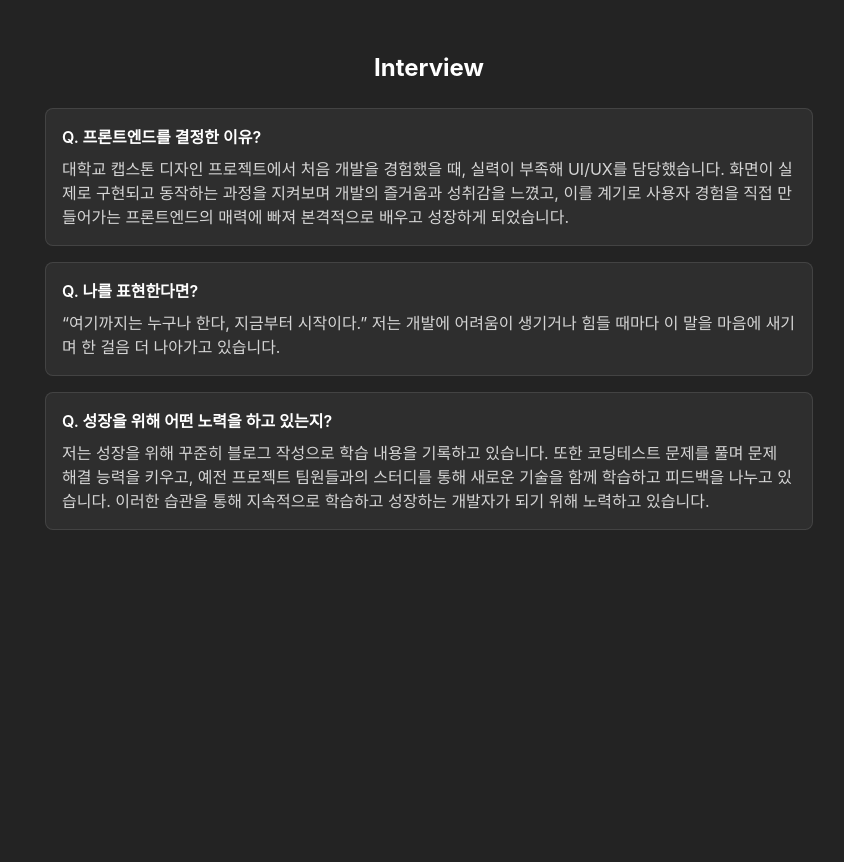
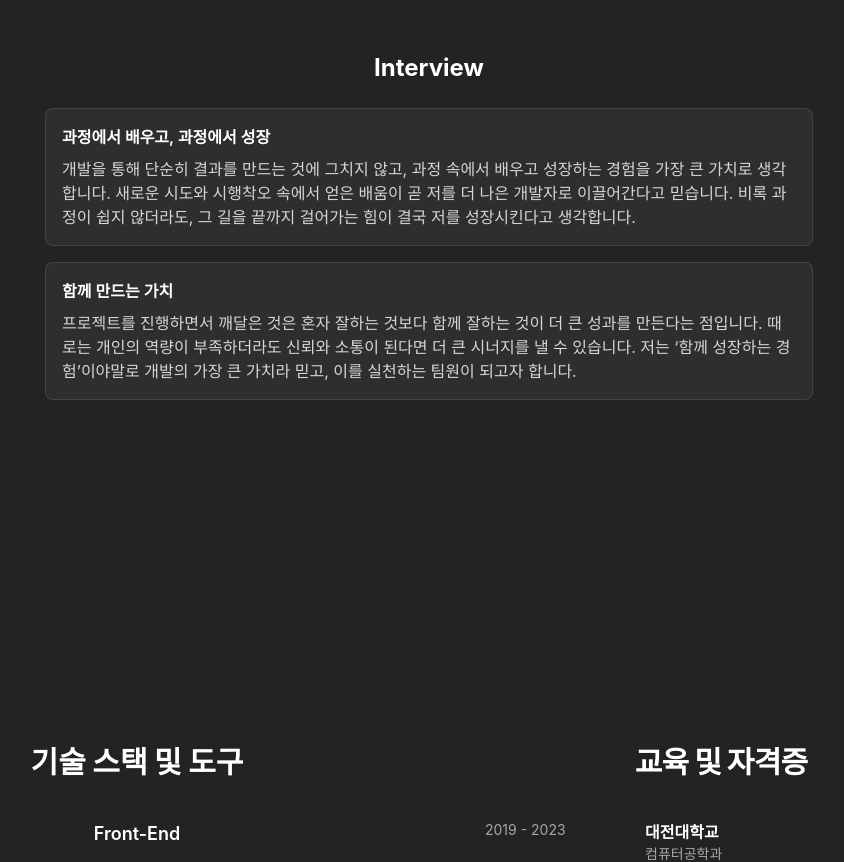
Before and after one commit to gusdn6288/portfolio, a React (Vite) app in the folder my-portfolio/: page / in a window 1280 px wide. Shown: the part 1580-2442 px from the top of the page, without its empty margins (211-1055 px from the left). Built offline with nearby package versions, Linux system fonts and the light colour scheme; no server answers.

Commit message:
텍스트수정

```diff
--- a/my-portfolio/src/section/AboutSection.tsx
+++ b/my-portfolio/src/section/AboutSection.tsx
@@ -24,36 +24,25 @@ export default function AboutSection() {
       <div className="space-y-4 max-w-3xl mx-auto">
         <div className="rounded-lg bg-white/5 border border-white/10 p-4 text-left">
           <p className="font-semibold mb-2 text-white">
-            Q. 프론트엔드를 결정한 이유?
+            과정에서 배우고, 과정에서 성장{" "}
           </p>
           <p className="text-white/80">
-            대학교 캡스톤 디자인 프로젝트에서 처음 개발을 경험했을 때, 실력이
-            부족해 UI/UX를 담당했습니다. 화면이 실제로 구현되고 동작하는 과정을
-            지켜보며 개발의 즐거움과 성취감을 느꼈고, 이를 계기로 사용자 경험을
-            직접 만들어가는 프론트엔드의 매력에 빠져 본격적으로 배우고 성장하게
-            되었습니다.
+            개발을 통해 단순히 결과를 만드는 것에 그치지 않고, 과정 속에서
+            배우고 성장하는 경험을 가장 큰 가치로 생각합니다. 새로운 시도와
+            시행착오 속에서 얻은 배움이 곧 저를 더 나은 개발자로 이끌어간다고
+            믿습니다. 비록 과정이 쉽지 않더라도, 그 길을 끝까지 걸어가는 힘이
+            결국 저를 성장시킨다고 생각합니다.
           </p>
         </div>
 
         <div className="rounded-lg bg-white/5 border border-white/10 p-4 text-left">
-          <p className="font-semibold mb-2 text-white">Q. 나를 표현한다면?</p>
+          <p className="font-semibold mb-2 text-white">함께 만드는 가치</p>
           <p className="text-white/80">
-            “여기까지는 누구나 한다, 지금부터 시작이다.” 저는 개발에 어려움이
-            생기거나 힘들 때마다 이 말을 마음에 새기며 한 걸음 더 나아가고
-            있습니다.
-          </p>
-        </div>
-
-        <div className="rounded-lg bg-white/5 border border-white/10 p-4 text-left">
-          <p className="font-semibold mb-2 text-white">
-            Q. 성장을 위해 어떤 노력을 하고 있는지?
-          </p>
-          <p className="text-white/80">
-            저는 성장을 위해 꾸준히 블로그 작성으로 학습 내용을 기록하고
-            있습니다. 또한 코딩테스트 문제를 풀며 문제 해결 능력을 키우고, 예전
-            프로젝트 팀원들과의 스터디를 통해 새로운 기술을 함께 학습하고
-            피드백을 나누고 있습니다. 이러한 습관을 통해 지속적으로 학습하고
-            성장하는 개발자가 되기 위해 노력하고 있습니다.
+            프로젝트를 진행하면서 깨달은 것은 혼자 잘하는 것보다 함께 잘하는
+            것이 더 큰 성과를 만든다는 점입니다. 때로는 개인의 역량이
+            부족하더라도 신뢰와 소통이 된다면 더 큰 시너지를 낼 수 있습니다.
+            저는 ‘함께 성장하는 경험’이야말로 개발의 가장 큰 가치라 믿고, 이를
+            실천하는 팀원이 되고자 합니다.
           </p>
         </div>
       </div>
```
